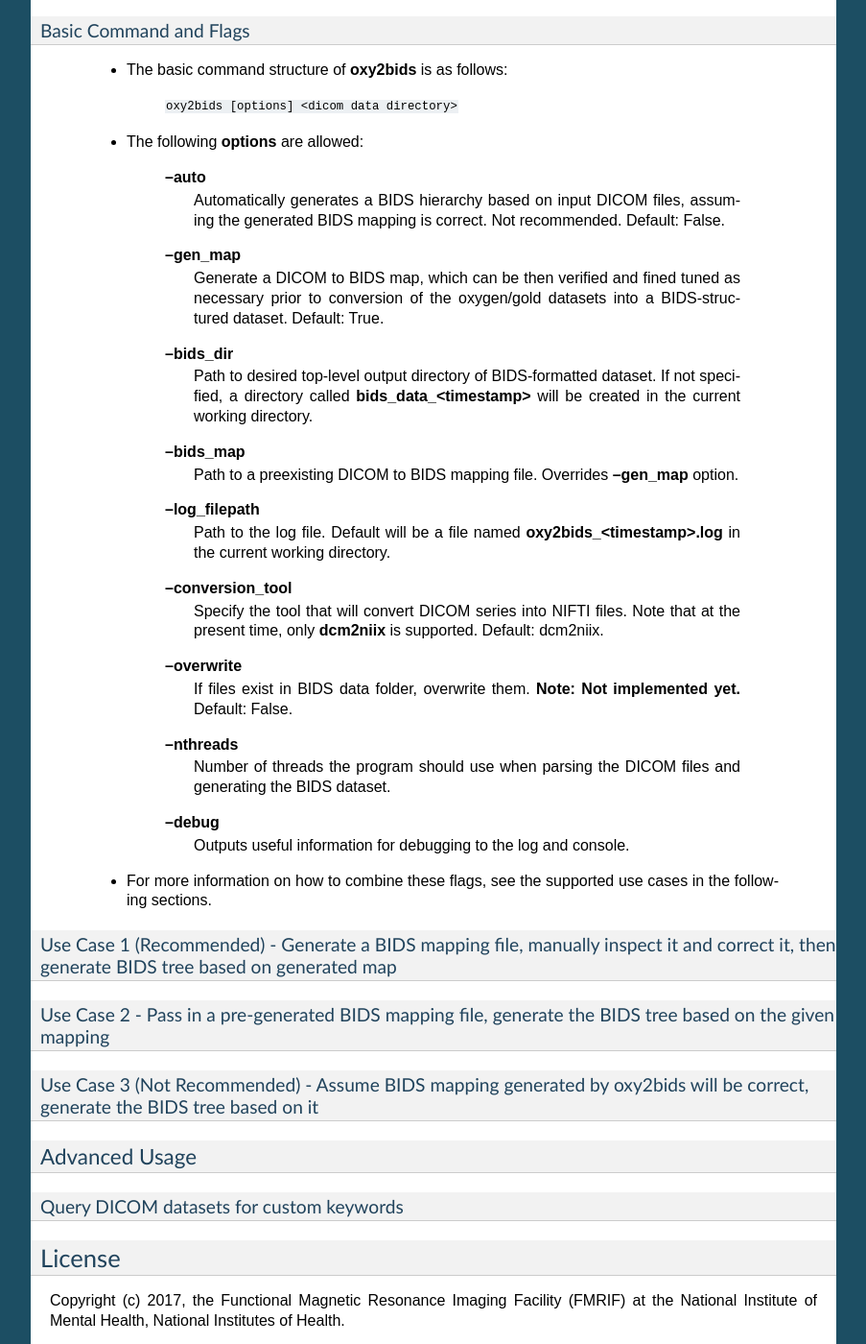
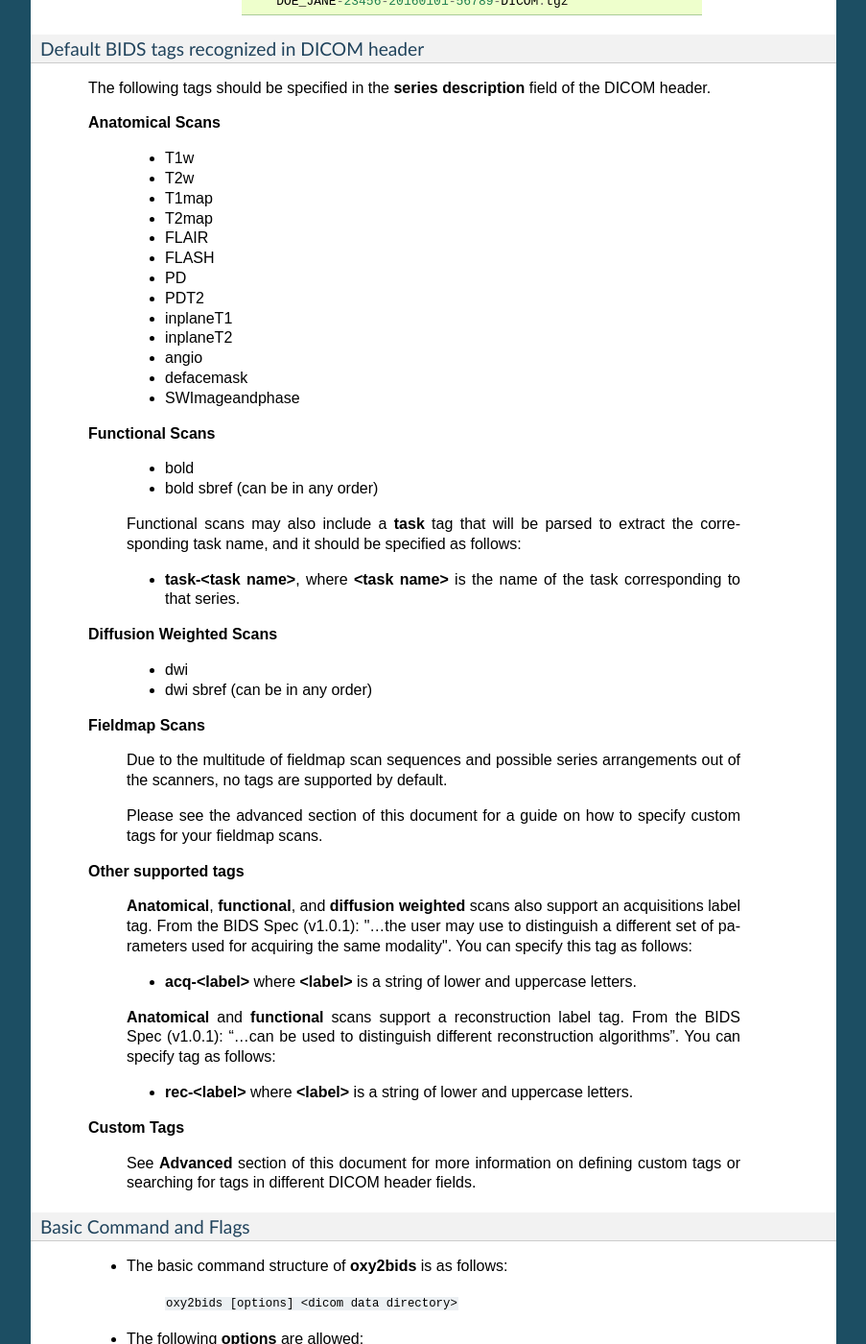
Before and after one commit to nih-fmrif/fmrif_tools, a Sphinx documentation site: the page built from docs/index.rst, in a window 1280 px wide and 1400 px high, scrolled down 1926 px. Shown: the whole window at 96% size, without its empty margins (198-1101 px from the left). Built offline with Sphinx 7.4.7, drawn with Linux system fonts in a browser that asks for light colours; some of the changed text lies outside the part shown.

Commit message:
added tag reference to docs

```diff
--- a/docs/index.rst
+++ b/docs/index.rst
@@ -19,6 +19,7 @@ Introduction
           directory structure
 
     For more information, or assistance, contact the lead developer at:
+
         ``jan.varada -at- nih -dot- gov``
 
     Please submit any bug reports or feature requests at `Report bugs or Feature Requests <https://github.com/nih-fmrif/fmrif_tools/issues>`_.
@@ -97,6 +98,73 @@ Usage
                     DOE_JOHN-12345-20170101-56789-DICOM.tgz
                     DOE_JANE-23456-20160101-56789-DICOM.tgz
 
+--------------------------------------------
+Default BIDS tags recognized in DICOM header
+--------------------------------------------
+
+    The following tags should be specified in the **series description** field
+    of the DICOM header.
+
+    **Anatomical Scans**
+
+        * T1w
+        * T2w
+        * T1map
+        * T2map
+        * FLAIR
+        * FLASH
+        * PD
+        * PDT2
+        * inplaneT1
+        * inplaneT2
+        * angio
+        * defacemask
+        * SWImageandphase
+
+    **Functional Scans**
+
+        * bold
+        * bold sbref (can be in any order)
+
+        Functional scans may also include a **task** tag that will
+        be parsed to extract the corresponding task name, and it
+        should be specified as follows:
+
+        * **task-<task name>**, where **<task name>** is the name of the task
+          corresponding to that series.
+
+    **Diffusion Weighted Scans**
+
+        * dwi
+        * dwi sbref (can be in any order)
+
+    **Fieldmap Scans**
+
+        Due to the multitude of fieldmap scan sequences and possible series
+        arrangements out of the scanners, no tags are supported by default.
+
+        Please see the advanced section of this document for a guide on how to
+        specify custom tags for your fieldmap scans.
+
+    **Other supported tags**
+
+        **Anatomical**, **functional**, and **diffusion weighted** scans also support an acquisitions label tag.
+        From the BIDS Spec (v1.0.1): \"...the user may use to distinguish a different set of parameters used for
+        acquiring the same modality\". You can specify this tag as follows:
+
+        * **acq-<label>** where **<label>** is a string of lower and uppercase letters.
+
+        **Anatomical** and **functional** scans support a reconstruction label tag. From the
+        BIDS Spec (v1.0.1): "...can be used to distinguish different reconstruction algorithms". You can specify
+        tag as follows:
+
+        * **rec-<label>** where **<label>** is a string of lower and uppercase letters.
+
+    **Custom Tags**
+
+        See **Advanced** section of this document for more information on defining custom
+        tags or searching for tags in different DICOM header fields.
+
 -----------------------
 Basic Command and Flags
 -----------------------
@@ -118,6 +186,8 @@ Basic Command and Flags
             a directory called **bids_data_<timestamp>** will be created in the current working directory.
         **--bids_map**
             Path to a preexisting DICOM to BIDS mapping file. Overrides **--gen_map** option.
+        **--dicom_tags**
+            Path to a DICOM header tag specification file.
         **--log_filepath**
             Path to the log file. Default will be a file named **oxy2bids_<timestamp>.log** in the current
             working directory.
@@ -152,9 +222,9 @@ Use Case 3 (Not Recommended) - Assume BIDS mapping generated by oxy2bids will be
 Advanced Usage
 ==============
 
-----------------------------------------
-Query DICOM datasets for custom keywords
-----------------------------------------
+------------------------------------
+Defining custom tags in DICOM header
+------------------------------------
 
 
 *******
```
